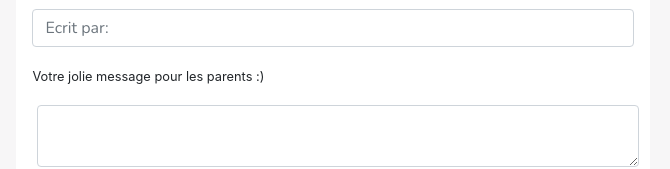
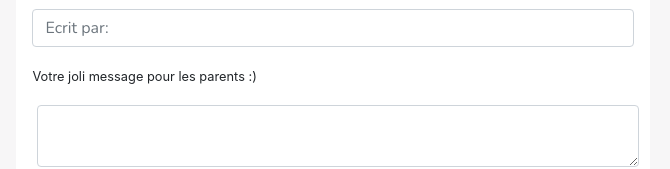
Before and after one commit to Kvin3324/welcome_nathan, a React (Create React App) app: page / in a window 1280 px wide. Shown: the part 320-489 px from the top of the page, without its empty margins (281-951 px from the left). Built offline with nearby package versions, Linux system fonts and the light colour scheme.

Commit message:
Changed word

```diff
--- a/src/Welcome.js
+++ b/src/Welcome.js
@@ -51,7 +51,7 @@ function Welcome() {
           </div>
           <div className="form-group">
             <label>
-              <small>Votre jolie message pour les parents :)</small>
+              <small>Votre joli message pour les parents :)</small>
             </label>
             <textarea
               className="form-control"
```
